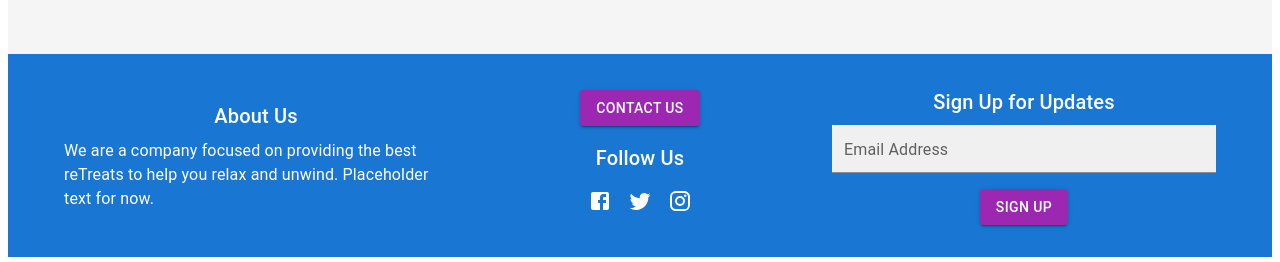
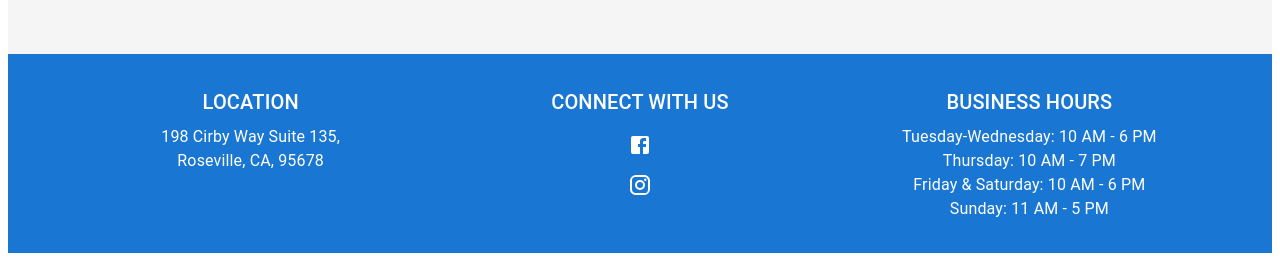
Before and after one commit to The-Fella-s/reTreat, a React (Vite) app in the folder frontend/: page /meet-the-team in a window 1280 px wide. Shown: the part 823-1085 px from the top of the page. Built offline with nearby package versions, Linux system fonts and the light colour scheme.

Commit message:
TF-211
made footer look like the client prototype

```diff
--- a/frontend/src/components/Footer.jsx
+++ b/frontend/src/components/Footer.jsx
@@ -1,81 +1,54 @@
 import React from 'react';
-import {Box, Container, Typography, Button, TextField, IconButton, Grid2} from '@mui/material';
-import { Facebook, Twitter, Instagram } from '@mui/icons-material'; // Importing social media icons
+import { Box, Container, Typography, IconButton, Grid } from '@mui/material';
+import { Facebook, Instagram } from '@mui/icons-material'; // Importing social media icons
 
 const Footer = () => {
   return (
     <Box sx={{ bgcolor: 'primary.main', color: 'white', py: 4 }}>
       <Container>
+        <Grid container spacing={2} justifyContent="space-around">
 
-          <Grid2 container>
-            <Grid2
-                container
-                item
-                size={4}
-                justifyContent="center"
-                alignItems="center"
-                direction="column"
-            >
+          {/* Location Section */}
+          <Grid item xs={12} sm={4} textAlign="center">
             <Typography variant="h6" gutterBottom>
-                About Us
+              LOCATION
             </Typography>
             <Typography>
-                We are a company focused on providing the best reTreats to help you relax and unwind.
-                Placeholder text for now.
+              198 Cirby Way Suite 135, <br />
+              Roseville, CA, 95678
             </Typography>
-            </Grid2>
-            <Grid2
-                container
-                item
-                size={4}
-                justifyContent="center"
-                alignItems="center"
-                direction="column">
-              <Button variant="contained" color="secondary">
-                Contact Us
-              </Button>
+          </Grid>
 
-              {/* Social Media Icons */}
-              <Box sx={{ mt: 2, textAlign: 'center' }}>
+          {/* Connect With Us Section */}
+          <Grid item xs={12} sm={4} textAlign="center">
             <Typography variant="h6" gutterBottom>
-                  Follow Us
+              CONNECT WITH US
             </Typography>
-                <IconButton color="inherit" href="https://www.facebook.com" target="_blank" aria-label="Facebook">
+            <Box>
+              <IconButton href="https://www.facebook.com" target="_blank" aria-label="Facebook" sx={{ color: 'white' }}>
                 <Facebook />
               </IconButton>
-                <IconButton color="inherit" href="https://www.twitter.com" target="_blank" aria-label="Twitter">
-                  <Twitter />
-                </IconButton>
-                <IconButton color="inherit" href="https://www.instagram.com" target="_blank" aria-label="Instagram">
+            </Box>
+            <Box>
+              <IconButton href="https://www.instagram.com" target="_blank" aria-label="Instagram" sx={{ color: 'white' }}>
                 <Instagram />
               </IconButton>
             </Box>
-            </Grid2>
+          </Grid>
 
-            <Grid2
-                container
-                item
-                size={4}
-                justifyContent="center"
-                alignItems="center"
-                direction="column">
+          {/* Business Hours Section */}
+          <Grid item xs={12} sm={4} textAlign="center">
             <Typography variant="h6" gutterBottom>
-                Sign Up for Updates
+              BUSINESS HOURS
             </Typography>
-              <TextField
-                  label="Email Address"
-                  variant="filled"
-                  size="small"
-                  fullWidth
-                  sx={{ backgroundColor: 'white' }}
-              />
-              <Button variant="contained" color="secondary" sx={{ mt: 2 }}>
-                Sign Up
-              </Button>
-            </Grid2>
-
-          </Grid2>
-
+            <Typography>
+              Tuesday-Wednesday: 10 AM - 6 PM <br />
+              Thursday: 10 AM - 7 PM <br />
+              Friday & Saturday: 10 AM - 6 PM <br />
+              Sunday: 11 AM - 5 PM
+            </Typography>
+          </Grid>
+        </Grid>
       </Container>
     </Box>
   );
```
Lines whose indentation alone changed are shown as unchanged.
